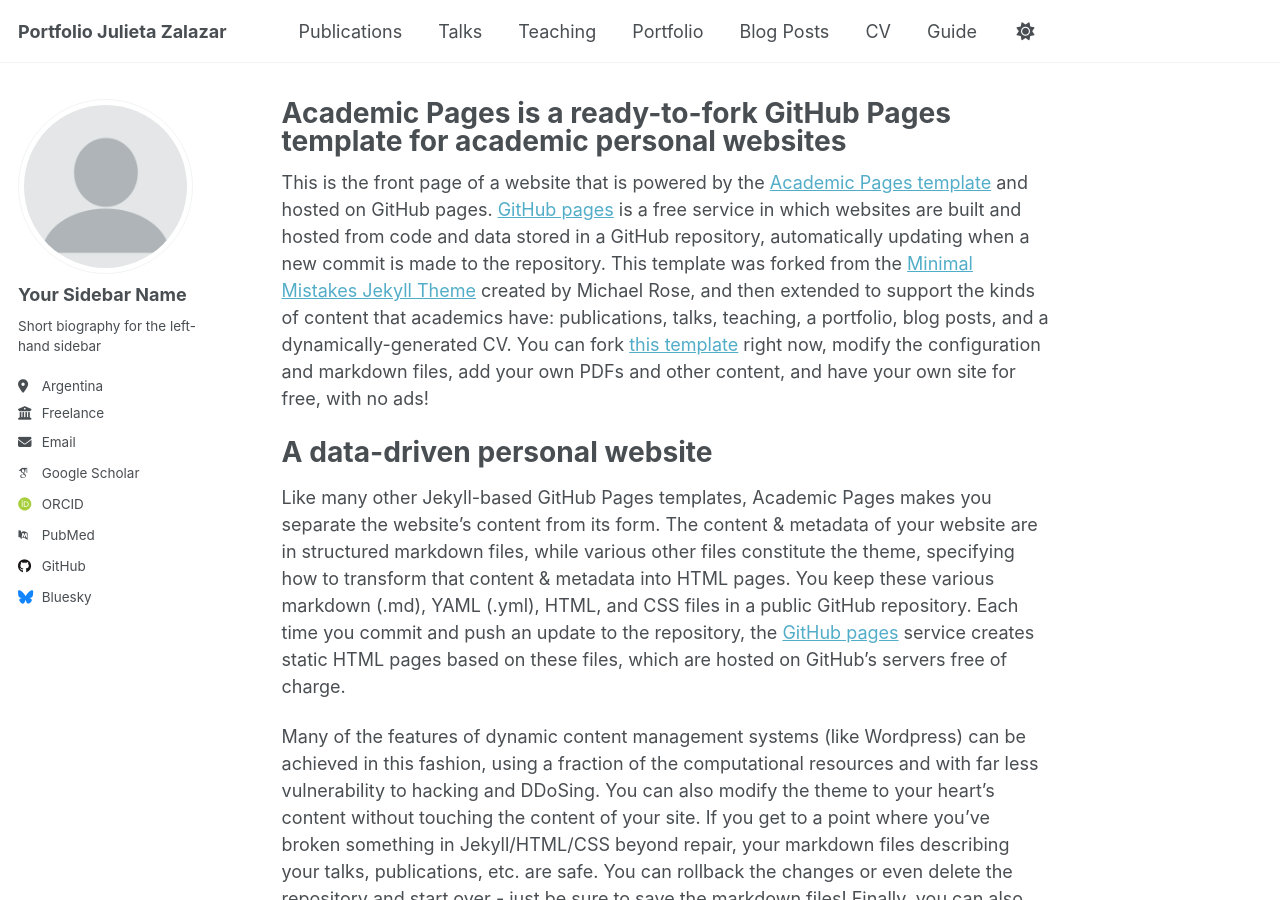
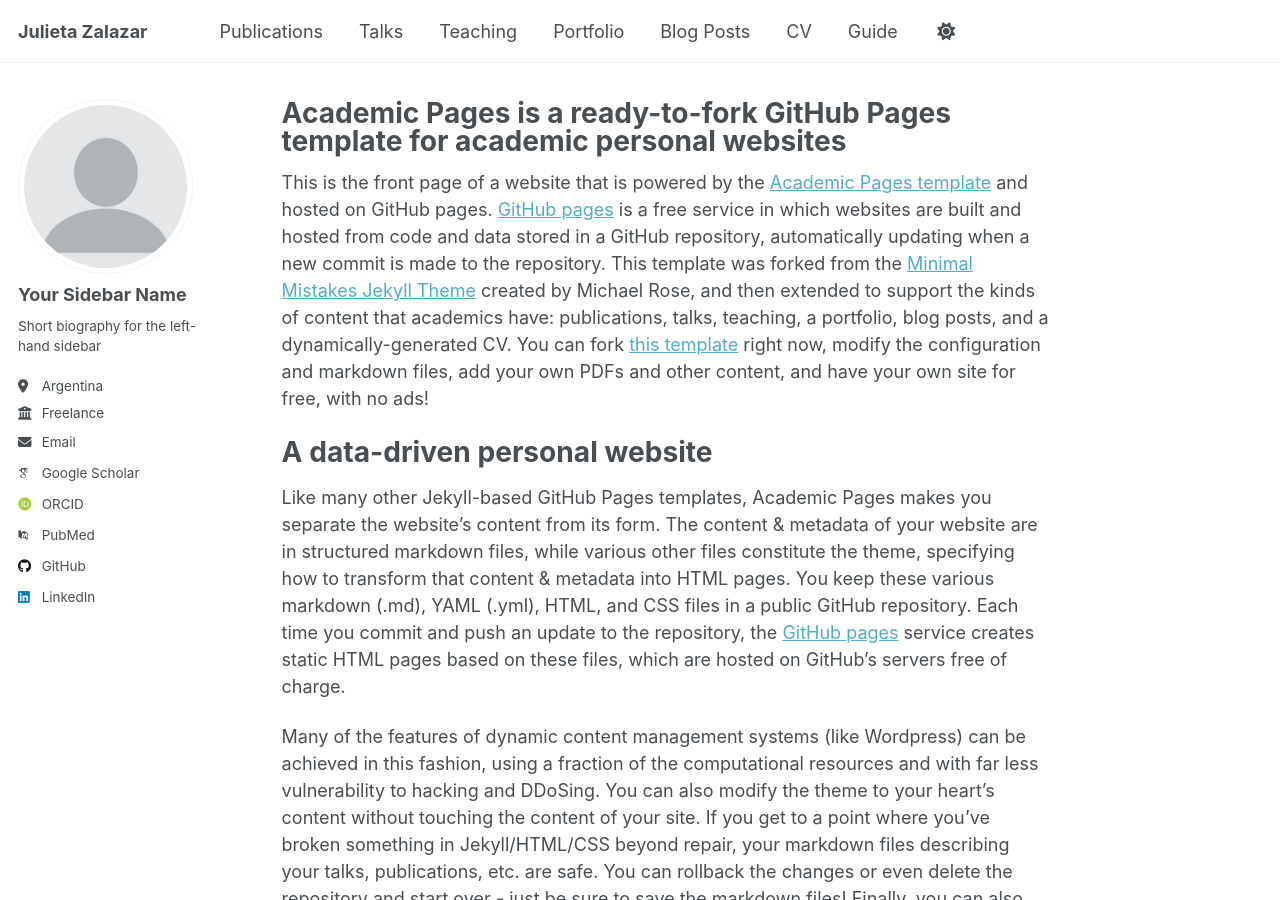
Before and after one commit to jzalazar4/jzalazar4.github.io, a Jekyll site: the page built from _pages/about.md, in a window 1280 px wide and 900 px high. Built offline with Jekyll 4.4.1, drawn with Linux system fonts in a browser that asks for light colours; some web fonts are replaced; part of the change alters nothing that is shown.

Commit message:
Update _config.yml

```diff
--- a/_config.yml
+++ b/_config.yml
@@ -9,7 +9,7 @@
 # Basic Site Settings
 locale                   : "en-US"
 site_theme               : "jekyll-theme-minimal"
-title                    : "Portfolio Julieta Zalazar"
+title                    : "Julieta Zalazar"
 title_separator          : "-"
 name                     : &name "Julieta Zalazar"
 description              : &description "personal description"
@@ -46,12 +46,12 @@ author:
   bitbucket        : # Username - Update with your username on the site
   codepen          : # Username
   dribbble         : # Username
-  github           : "academicpages"
+  github           : "https://github.com/jzalazar4"
   kaggle           : # Username
   stackoverflow    : # User number or user number and name (i.e., use "1" or "1/jeff-atwood")
 
   # Social media
-  bluesky          : "bsky.app" # Replace this with you Bluesky username
+  bluesky          : # Replace this with you Bluesky username
   facebook         : # Username
   flickr           : # Username
   foursquare       : # Username
@@ -60,7 +60,7 @@ author:
   keybase          : # Username
   instagram        : # Username
   lastfm           : # Username
-  linkedin         : # Username
+  linkedin         : "https://www.linkedin.com/in/julietazalazar/"
   mastodon         : # URL
   medium           : # URL
   pinterest        : # Username
```
